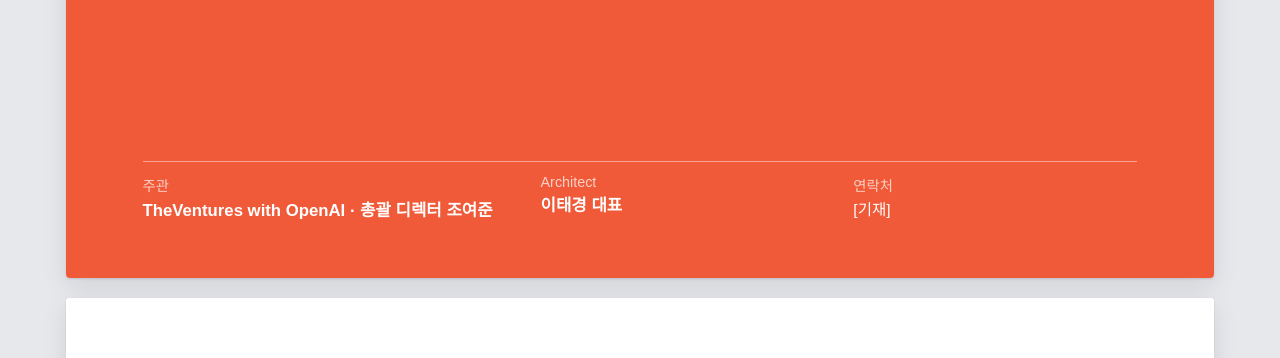
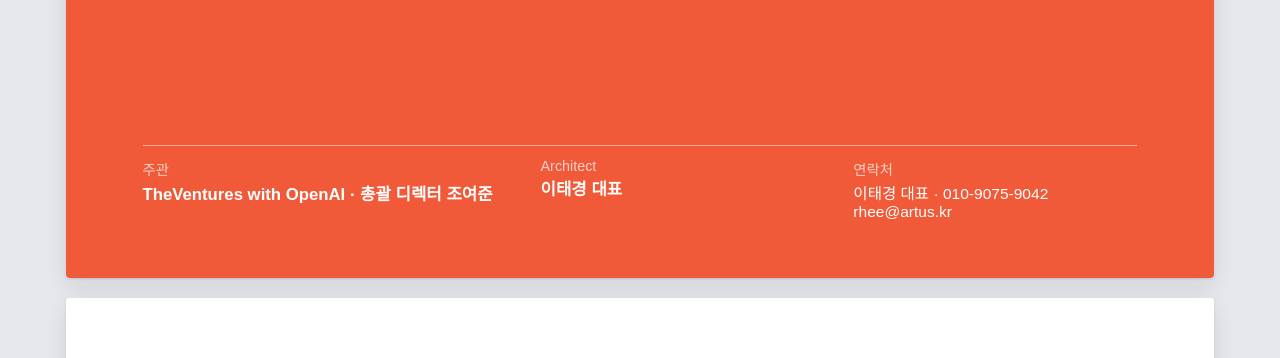
Before and after one commit to DavidRheeTaekyoung/onestop, a plain HTML site: page public/buildin/index.html in a window 1280 px wide. Shown: the part 588-946 px from the top of the page. Drawn offline with Linux system fonts and the light colour scheme; a web font is replaced by a local one.

Commit message:
Build in 부울경 제안서 연락처 기재
Co-Authored-By: Claude Opus 5.5 <noreply@anthropic.com>

```diff
--- a/public/buildin/index.html
+++ b/public/buildin/index.html
@@ -50,7 +50,7 @@ body{background:#e6e8ec;margin:0;font-family:'IBM Plex Sans KR',sans-serif;color
 <div style="display:grid;grid-template-columns:1.3fr 1fr 1fr;gap:48px;border-top:2px solid rgba(255,255,255,0.45);padding:20px 0px 0px 0px">
 <div style="display:flex;flex-direction:column;gap:4px"><p style="font-size:24px;color:rgba(255,255,255,0.72)">주관</p><p style="font-size:28px;font-weight:700;color:#ffffff">TheVentures with OpenAI · 총괄 디렉터 조여준</p></div>
 <div style="display:flex;flex-direction:column;gap:4px"><p style="font-size:24px;color:rgba(255,255,255,0.72)">Architect</p><p style="font-size:28px;font-weight:700;color:#ffffff">이태경 대표</p></div>
-<div style="display:flex;flex-direction:column;gap:4px"><p style="font-size:24px;color:rgba(255,255,255,0.72)">연락처</p><p style="font-size:26px;color:#ffffff">[기재]</p></div>
+<div style="display:flex;flex-direction:column;gap:4px"><p style="font-size:24px;color:rgba(255,255,255,0.72)">연락처</p><p style="font-size:26px;color:#ffffff">이태경 대표 · 010-9075-9042<br>rhee@artus.kr</p></div>
 </div>
 
 </section></div>
@@ -430,7 +430,7 @@ body{background:#e6e8ec;margin:0;font-family:'IBM Plex Sans KR',sans-serif;color
 <div style="display:grid;grid-template-columns:1.3fr 1fr 1fr;gap:48px;border-top:2px solid #17191e;padding:20px 0px 0px 0px">
 <div style="display:flex;flex-direction:column;gap:4px"><p style="font-size:24px;color:#5a6170">주관</p><p style="font-size:28px;font-weight:700">TheVentures with OpenAI · 총괄 디렉터 조여준</p></div>
 <div style="display:flex;flex-direction:column;gap:4px"><p style="font-size:24px;color:#5a6170">Architect</p><p style="font-size:28px;font-weight:700">이태경 대표</p></div>
-<div style="display:flex;flex-direction:column;gap:4px"><p style="font-size:24px;color:#5a6170">연락처</p><p style="font-size:26px">[기재]</p></div>
+<div style="display:flex;flex-direction:column;gap:4px"><p style="font-size:24px;color:#5a6170">연락처</p><p style="font-size:26px">이태경 대표 · 010-9075-9042<br>rhee@artus.kr</p></div>
 </div>
 <div style="position:absolute;left:112px;bottom:60px;width:1696px;display:flex;justify-content:space-between"><p style="font-size:24px;color:#5a6170">경상남도 협력 제안 · 2026년 10월</p><p style="font-size:24px;color:#5a6170">18</p><p style="font-size:24px;color:#5a6170">Build in 부울경</p></div>
 
```
Also changed, not shown: 1 other file.
